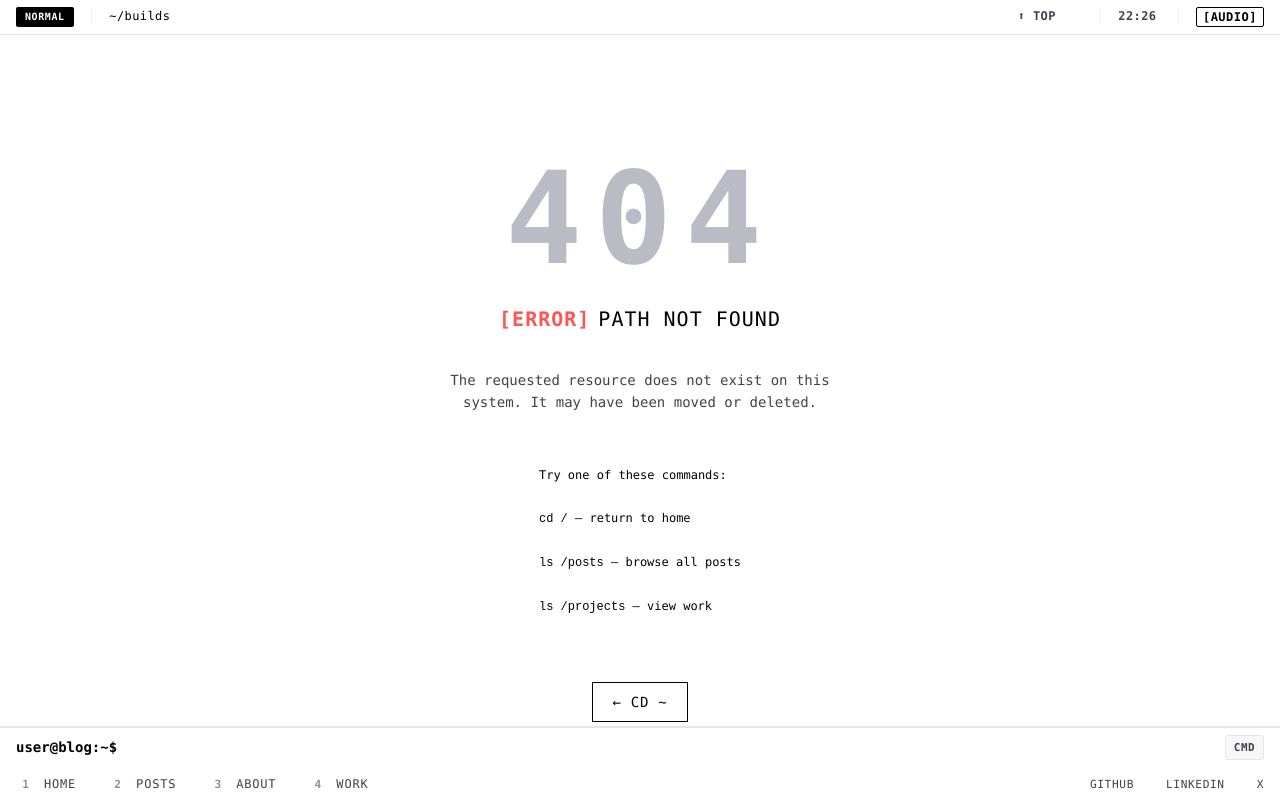
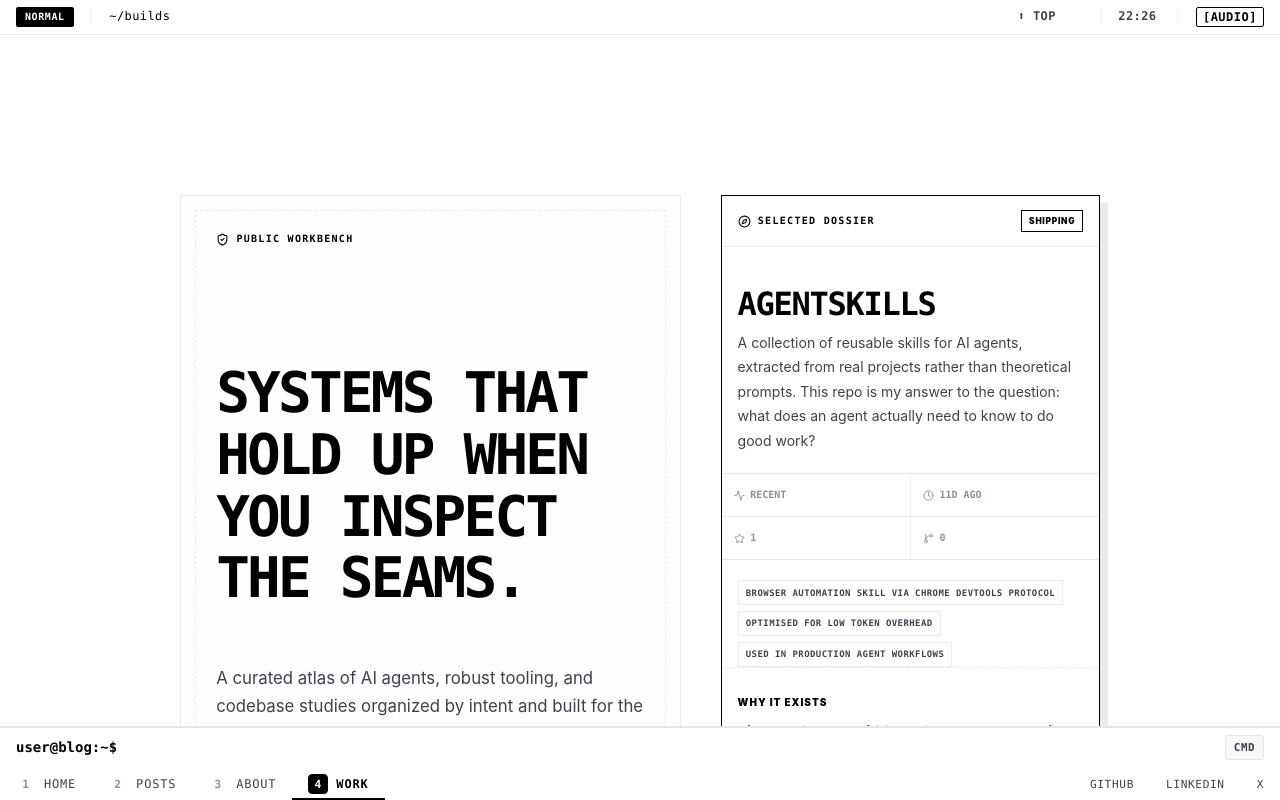
Before and after one commit to madanlalit/personal-blog, a Next.js app: page /builds in a window 1280 px wide. Before the commit this address had no page. Built offline with nearby package versions, Linux system fonts and the light colour scheme.

Commit message:
Rename /projects to /builds

```diff
--- a/app/HomeClient.tsx
+++ b/app/HomeClient.tsx
@@ -40,7 +40,7 @@ export default function HomeClient({ initialPosts }: HomeClientProps) {
                     </h1>
 
                     <div className="hero-actions">
-                        <Link href="/projects" className="hero-btn primary">
+                        <Link href="/builds" className="hero-btn primary">
                             <span className="bracket">[</span> OPEN_WORK{' '}
                             <span className="bracket">]</span>
                         </Link>
--- a/app/projects/ProjectsClient.tsx
+++ b/app/builds/BuildsClient.tsx
@@ -24,7 +24,7 @@ import {
     Zap,
 } from 'lucide-react';
 import { REPO_NARRATIVES, type RepoCategory, type RepoStatus } from '@/lib/repo-narratives';
-import './projects.css';
+import './builds.css';
 
 const GITHUB_USERNAME = 'madanlalit';
 const DAY_MS = 24 * 60 * 60 * 1000;
@@ -581,7 +581,7 @@ function RepoIndexCard({ repo }: { repo: PublicRepo }) {
     );
 }
 
-export default function ProjectsClient() {
+export default function BuildsClient() {
     const [repos, setRepos] = useState<PublicRepo[]>([]);
     const [contributions, setContributions] = useState<GitHubContribution[]>([]);
     const [ghTotal, setGhTotal] = useState(0);
--- /dev/null
+++ b/app/builds/page.tsx
@@ -0,0 +1,14 @@
+import type { Metadata } from 'next';
+import { createPageMetadata } from '@/lib/seo';
+import BuildsClient from './BuildsClient';
+
+export const metadata: Metadata = createPageMetadata({
+    title: 'Builds',
+    description: 'Explore Lalit Madan\'s builds, open-source work, and experiments across AI engineering, Python, and developer tools.',
+    path: '/builds',
+    keywords: ['AI Engineering Builds', 'Open Source Builds', 'Python OSS Work', 'LLM Developer Tools', 'Automation Projects'],
+});
+
+export default function BuildsPage() {
+    return <BuildsClient />;
+}
--- a/app/markdown/route.ts
+++ b/app/markdown/route.ts
@@ -30,7 +30,7 @@ This site is a public notebook of experiments, implementation notes, and lessons
 ## Core Pages
 
 - [About](${SITE_CONFIG.url}/about)
-- [Work](${SITE_CONFIG.url}/projects)
+- [Builds](${SITE_CONFIG.url}/builds)
 - [Posts](${SITE_CONFIG.url}/posts)
 - [RSS](${SITE_CONFIG.url}/rss.xml)
 - [LLMs guide](${SITE_CONFIG.url}/llms.txt)
--- a/app/not-found.tsx
+++ b/app/not-found.tsx
@@ -97,7 +97,7 @@ export default function NotFound() {
                 <p>Try one of these commands:</p>
                 <p>  <code>cd /</code> — return to home</p>
                 <p>  <code>ls /posts</code> — browse all posts</p>
-                <p>  <code>ls /projects</code> — view work</p>
+                <p>  <code>ls /builds</code> — view builds</p>
             </div>
 
             <Link href="/" className="not-found-link">
--- a/app/sitemap.ts
+++ b/app/sitemap.ts
@@ -18,7 +18,7 @@ export default function sitemap(): MetadataRoute.Sitemap {
             url: `${SITE_CONFIG.url}/about`,
         },
         {
-            url: `${SITE_CONFIG.url}/projects`,
+            url: `${SITE_CONFIG.url}/builds`,
         },
         {
             url: `${SITE_CONFIG.url}/experience`,
--- a/components/features/terminal/CommandLine.tsx
+++ b/components/features/terminal/CommandLine.tsx
@@ -234,14 +234,14 @@ export default function CommandLine({
             case 'cd': {
                 if (!arg || arg === 'home') router.push('/');
                 else if (arg === 'archive' || arg === 'posts') router.push('/posts');
-                else if (['about', 'projects', 'experience'].includes(arg)) router.push(`/${arg}`);
+                else if (['about', 'builds', 'experience'].includes(arg)) router.push(`/${arg}`);
                 else {
                     setDisplayHistory((prev) => [...prev, `Error: Directory '${arg}' not found`]);
                 }
                 break;
             }
             case 'ls': {
-                setDisplayHistory((prev) => [...prev, 'home/  about/  posts/  projects/  experience/']);
+                setDisplayHistory((prev) => [...prev, 'home/  about/  posts/  builds/  experience/']);
                 break;
             }
             case 'theme': {
@@ -349,7 +349,7 @@ export default function CommandLine({
                 <button className={`cli-tab ${pathname === '/about' ? 'active' : ''}`} onClick={() => router.push('/about')} title="Navigate to About (Alt+3)">
                     <span className="tab-key">3</span> ABOUT
                 </button>
-                <button className={`cli-tab ${pathname === '/projects' ? 'active' : ''}`} onClick={() => router.push('/projects')} title="Navigate to Work (Alt+4)">
+                <button className={`cli-tab ${pathname === '/builds' ? 'active' : ''}`} onClick={() => router.push('/builds')} title="Navigate to Builds (Alt+4)">
                     <span className="tab-key">4</span> WORK
                 </button>
 
```
Also changed, not shown: app/projects/page.tsx (deleted, +0 -14 lines), app/builds/builds.css (renamed from app/projects/projects.css), public/llms.txt.
